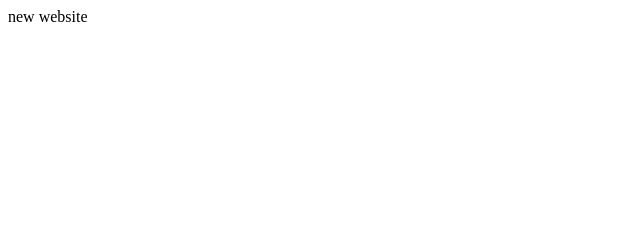
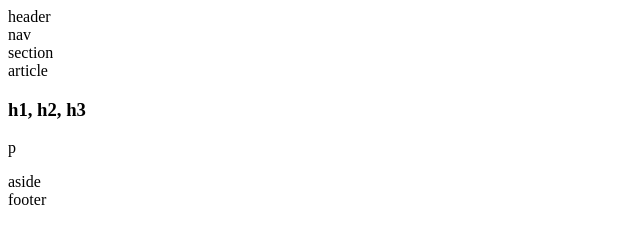
Before and after one commit to buenviajex/buenviajex.github.io, a plain HTML site: page index.html in a window 1280 px wide. Shown: the whole page, without its empty margins (0-640 px from the left). Drawn offline with Linux system fonts and the light colour scheme.

Commit message:
adding html from homework

```diff
--- a/index.html
+++ b/index.html
@@ -1,11 +1,43 @@
-<!DOCTYPE <!DOCTYPE html>
+<!DOCTYPE html>
 <html>
 <head>
+    <meta charset="utf-8" />
+    <title>Page Title</title>
+    <link rel="stylesheet"  href="style.css" />
+</head>
 
-    <title>new website</title>
+<body>
+    <header>
+        header
+    </header>
 
-</head>
-<body>
-    <p>new website</p>
+    <nav>
+        nav
+    </nav>
+
+    <section class="box-set">
+        section
+        <article>
+            article
+            <h1>
+                h1, h2, h3
+            </h1>
+            <p>
+                p
+            </p>
+        </article>
+    </section>
+
+    <aside>
+        aside
+    </aside>
+
+
+    <footer>
+        footer
+    </footer>
+
+
+
 </body>
 </html>
```
